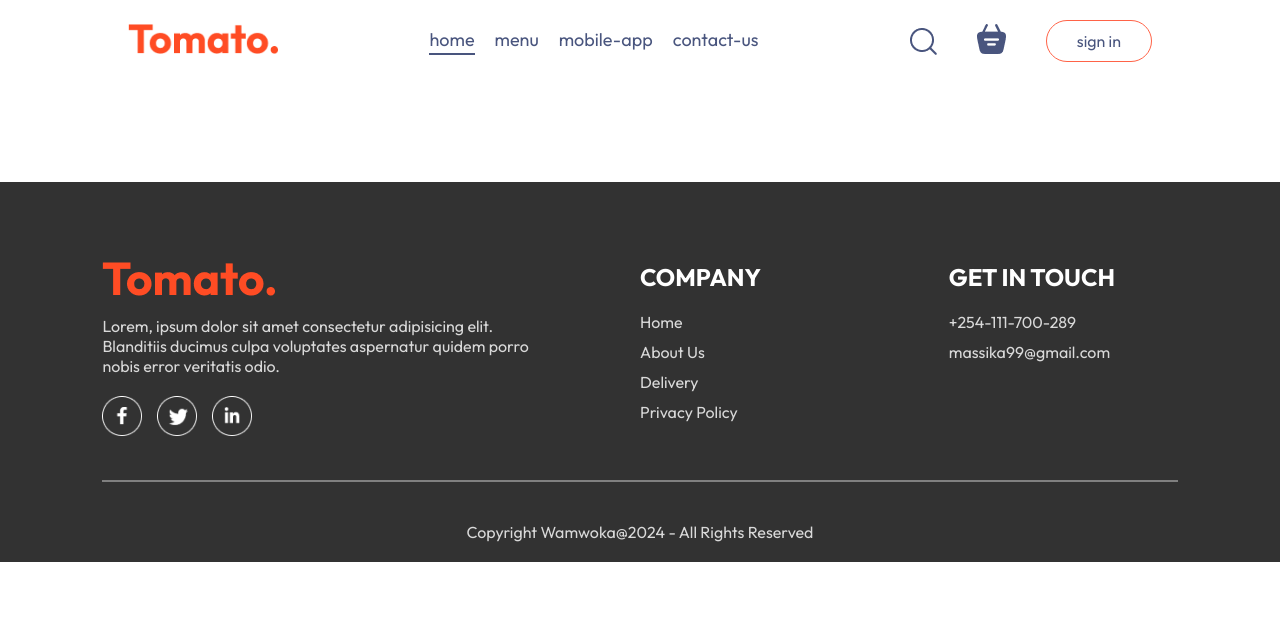
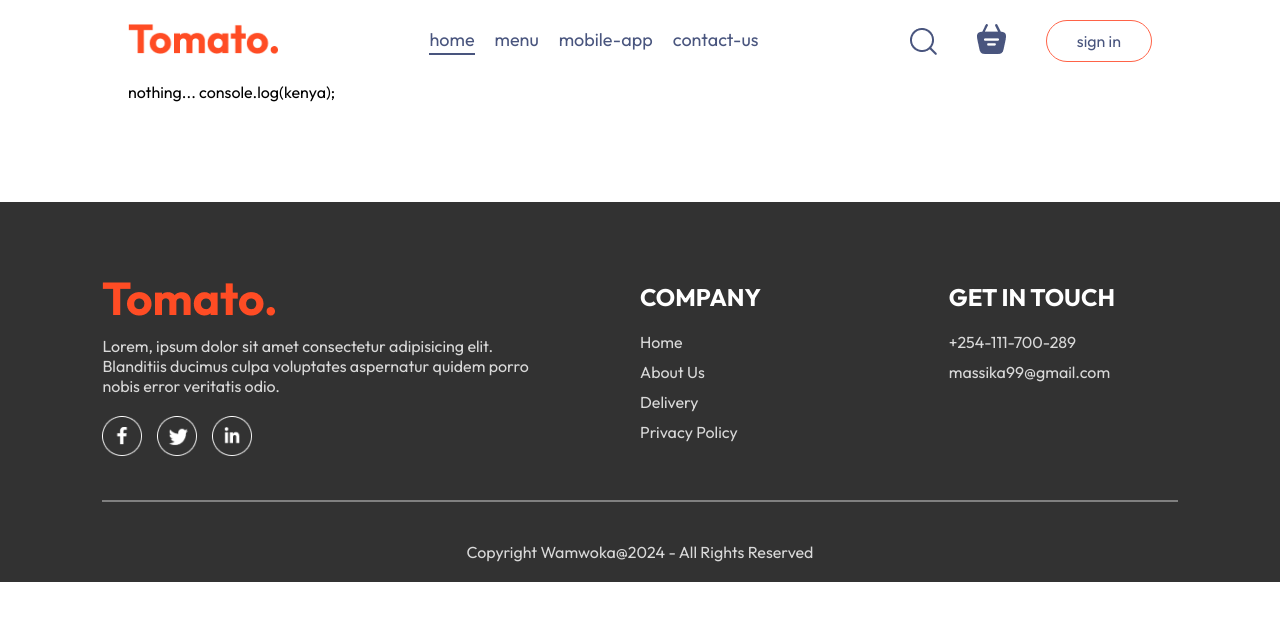
Before and after one commit to Massika-ke/fidelityfastfoods, a React (Vite) app in the folder frontend/: page /verify in a window 1280 px wide. Shown: the top 620 px of the page. Built offline with nearby package versions, Linux system fonts and the light colour scheme; no server answers.

Commit message:
verify-order

```diff
--- a/frontend/src/App.jsx
+++ b/frontend/src/App.jsx
@@ -6,6 +6,7 @@ import Cart from "./pages/Cart/Cart";
 import PlaceOrder from "./pages/PlaceOrder/PlaceOrder";
 import Footer from "./components/Footer/Footer";
 import LoginPopup from "./components/LoginPopup/LoginPopup";
+import Verify from "./pages/Verify/Verify";
 
 const App = ()=>{
 
@@ -20,6 +21,7 @@ const App = ()=>{
           <Route path="/" Component={Home} />
           <Route path="/cart" element={<Cart/>} />
           <Route path="/order" element={<PlaceOrder/>} />
+          <Route path="/verify" element={<Verify />} />
         </Routes>
       </div>
       <Footer />
--- /dev/null
+++ b/frontend/src/pages/Verify/Verify.jsx
@@ -0,0 +1,14 @@
+import "./Verify.css"
+
+
+const Verify = () => {
+  return (
+    <div>
+        nothing...
+            console.log(kenya);
+    </div>
+
+  )
+}
+
+export default Verify;
```
Also changed, not shown: frontend/src/pages/Verify/Verify.css (added), 1 other file (tests, documents, lock files or other folders).
